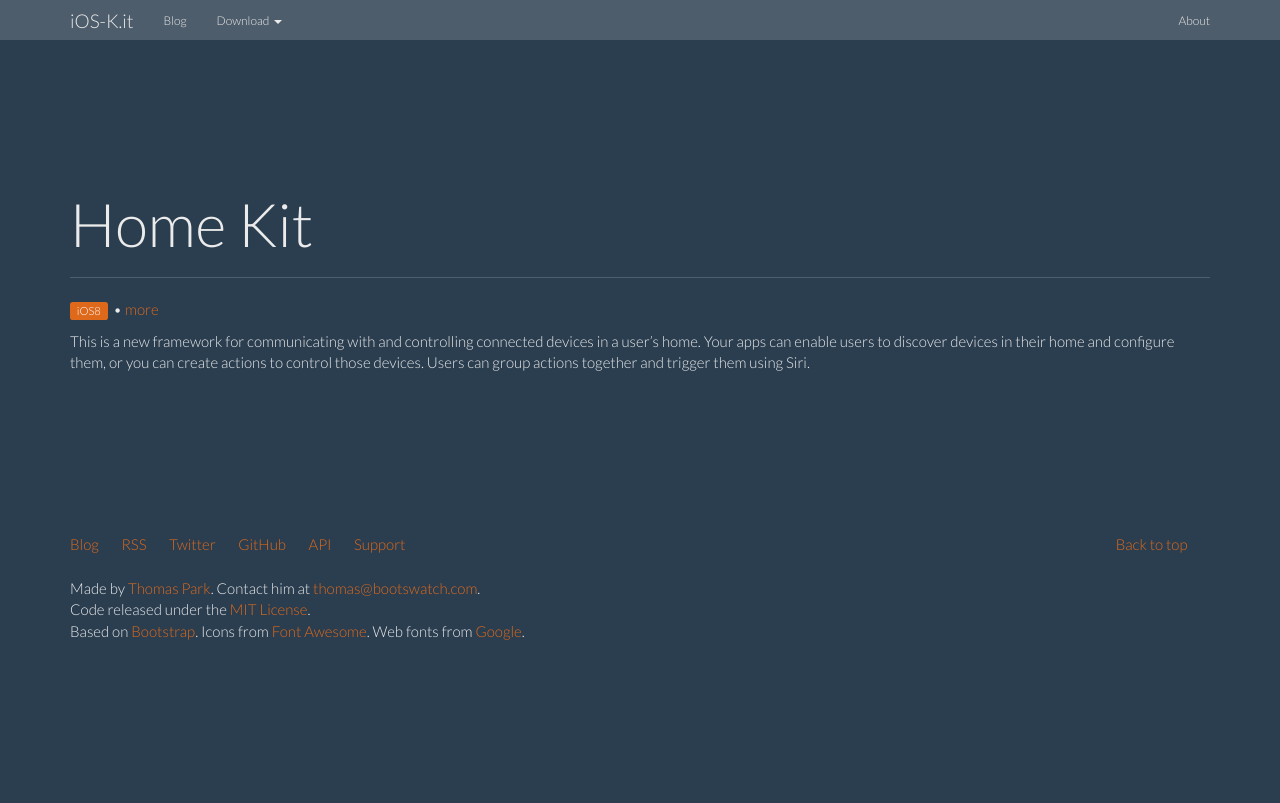
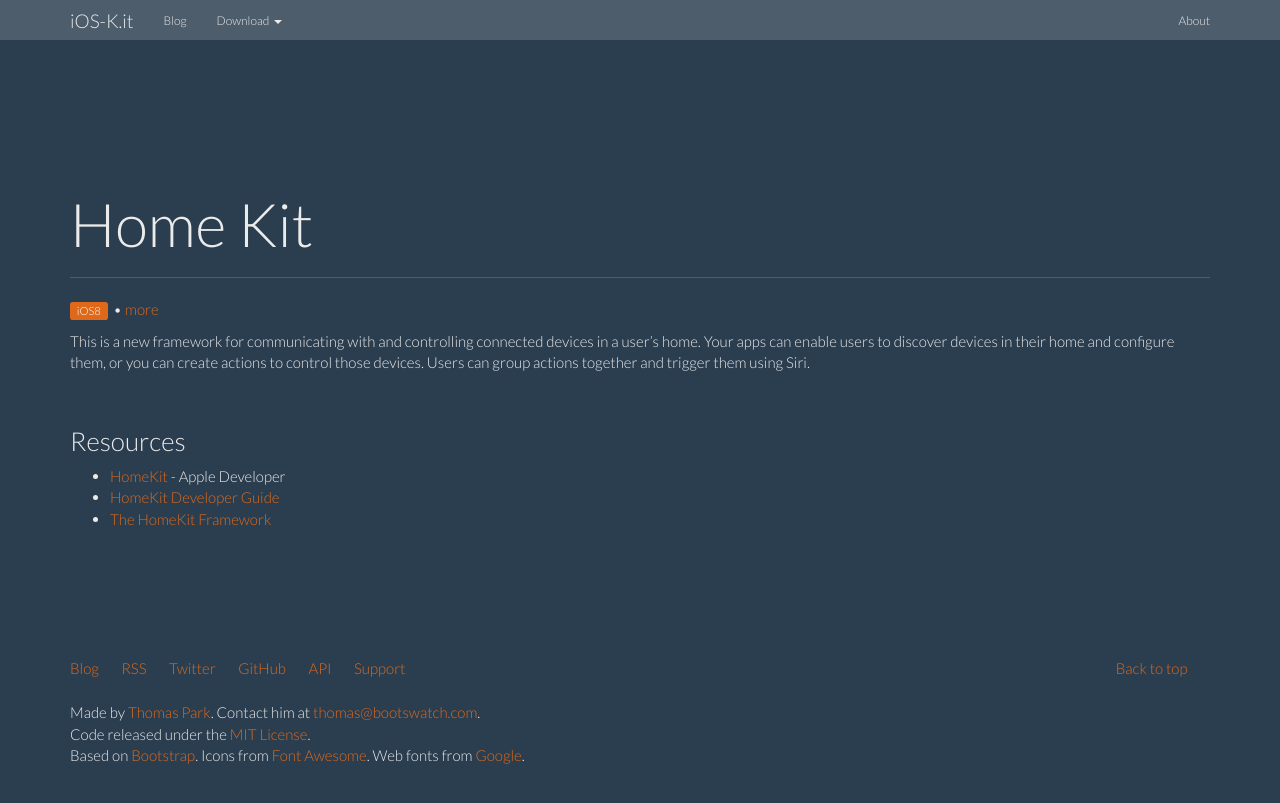
Before and after one commit to ioskit/ioskit.github.io, a Jekyll site: the page built from _kits/HomeKit.md, in a window 1280 px wide. Shown: the top 803 px of the page. Built offline with Jekyll 4.4.1, drawn with Linux system fonts in a browser that asks for light colours; nearby versions of some CDN libraries.

Commit message:
Kit: HomeKit.

```diff
--- a/_kits/HomeKit.md
+++ b/_kits/HomeKit.md
@@ -5,6 +5,19 @@ name: 'Home Kit'
 since: iOS8
 link: https://developer.apple.com/homekit/
 abstract: "This is a new framework for communicating with and controlling connected devices in a user’s home. Your apps can enable users to discover devices in their home and configure them, or you can create actions to control those devices. Users can group actions together and trigger them using Siri."
+links:
+ - link:
+     name: 'HomeKit'
+     url: https://developer.apple.com/homekit/
+     description: ' - Apple Developer'
+ - link:
+     name: 'HomeKit Developer Guide'
+     url: https://developer.apple.com/library/ios/documentation/NetworkingInternet/Conceptual/HomeKitDeveloperGuide/Introduction/Introduction.html
+     description: ''
+ - link:
+     name: 'The HomeKit Framework'
+     url: https://developer.apple.com/library/ios/documentation/HomeKit/Reference/HomeKit_Framework/index.html
+     description: ''
 ---
 
 This is a new framework for communicating with and controlling connected devices in a user’s home. Your apps can enable users to discover devices in their home and configure them, or you can create actions to control those devices. Users can group actions together and trigger them using Siri.
```
